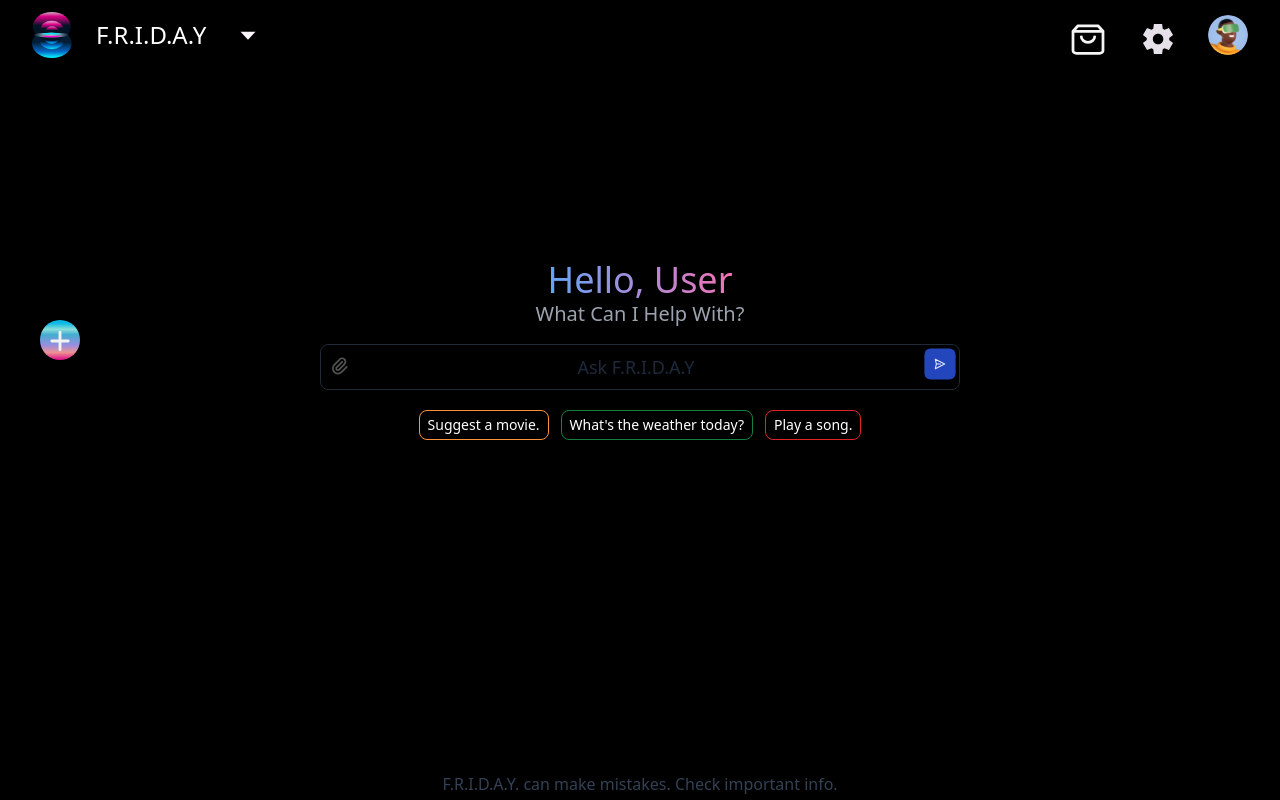
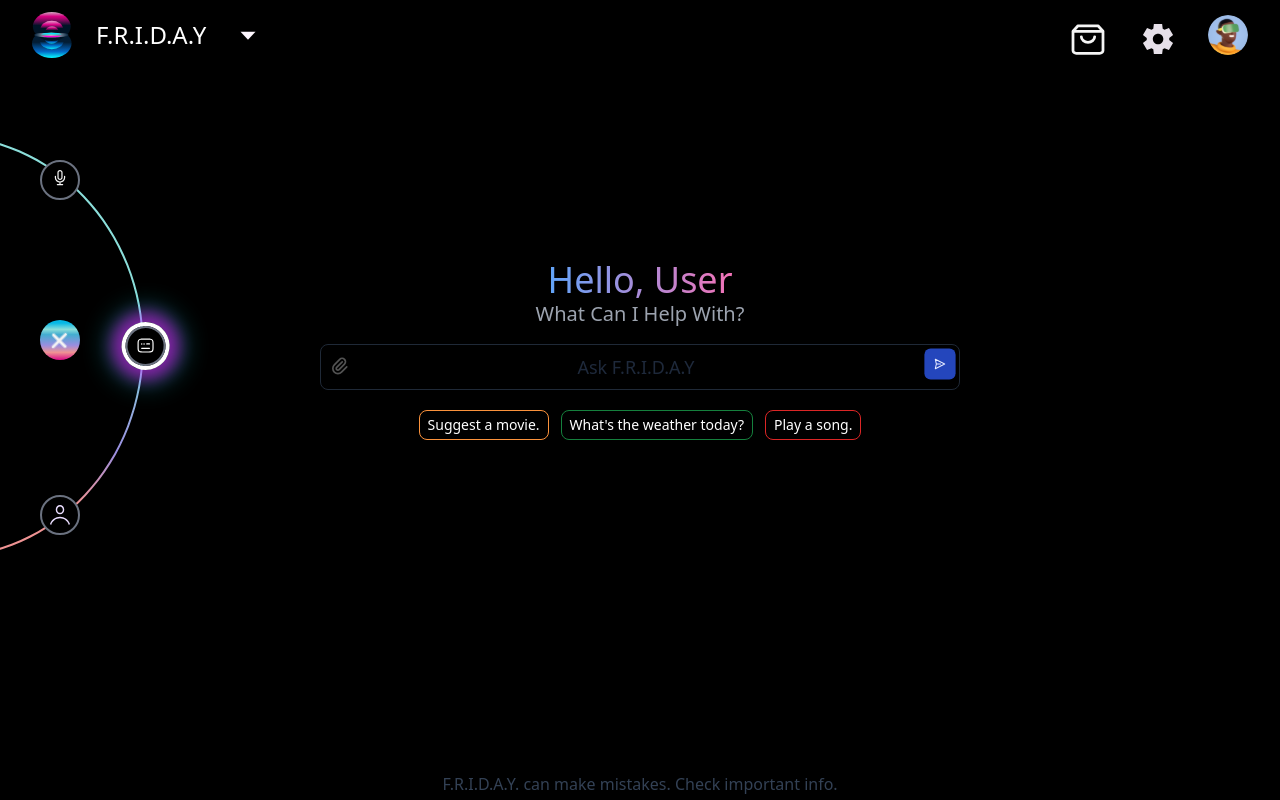
Before and after one commit to akshatgg/Al_Zira, a React (Vite) app: page /home in a window 1280 px wide. Built offline with nearby package versions, Linux system fonts and the light colour scheme.

Commit message:
Update Chnages by Rajendra

```diff
--- a/src/Components/Circularnav/Circularnav.tsx
+++ b/src/Components/Circularnav/Circularnav.tsx
@@ -1,6 +1,6 @@
 import React, { useState, useEffect } from "react";
 import { useLocation, useNavigate, Link } from "react-router-dom";
-import "./Circularnav.css";
+// import "./Circularnav.css"; // Rajendra Changes
 import Plus from "../../assets/Plus.svg";
 import Ellipse from "../../assets/Ellipse.svg";
 import Mic from "../../assets/Mic.svg";
@@ -17,7 +17,7 @@ type ButtonData = {
   translate: number;
 };
 
-const calculateTranslate = (base: number) => {
+const calculateTranslate = (base: number) => { //Rajendra Changes
   const width = window.innerWidth;
   if (width < 640) return base * 0.6;
   if (width < 768) return base * 0.8;
@@ -29,31 +29,31 @@ const buttonsData: ButtonData[] = [
     id: "avatar",
     path: "/avatar",
     icon: Avatar,
-    rotation: -35,
-    translate: calculateTranslate(90),
+    rotation: -25, //Rajendra Changes -35 to -25
+    translate: calculateTranslate(90), //Rajendra Changes
   },
   {
     id: "prompt",
     path: "/home",
     icon: Keyboard,
     rotation: -90,
-    translate: calculateTranslate(200),
+    translate: calculateTranslate(200), //Rajendra CHanges
   },
   {
     id: "audio",
     path: "/Audio",
     icon: Mic,
     rotation: 90,
-    translate: calculateTranslate(135),
+    translate: calculateTranslate(135), //Rajendra CHanges
   },
 ];
 
 export const Circularnav: React.FC = () => {
-  const [isExpanded, setIsExpanded] = useState(false);
+  const [isExpanded, setIsExpanded] = useState(true);
   const [activeIcon, setActiveIcon] = useState<string | null>(null);
   const location = useLocation();
   const navigate = useNavigate();
-  const [dynamicButtons, setDynamicButtons] = useState(buttonsData);
+  const [dynamicButtons, setDynamicButtons] = useState(buttonsData); //Rajendra Changes
 
   useEffect(() => {
     const activeButton = buttonsData.find(
@@ -62,9 +62,9 @@ export const Circularnav: React.FC = () => {
     setActiveIcon(activeButton?.id || null);
   }, [location.pathname]);
 
-  const handleToggleExpand = () => {
-    setIsExpanded((prev) => !prev);
-  };
+  // const handleToggleExpand = () => { //Rajendra Changes
+  //   setIsExpanded((prev) => !prev);
+  // };
 
   const handleButtonClick = (buttonId: string, path: string) => {
     setActiveIcon(buttonId); // Set active icon
@@ -72,7 +72,7 @@ export const Circularnav: React.FC = () => {
     setTimeout(() => {
       // After the transition, navigate to the path
       navigate(path);
-    }, 500); // Adjust the timeout duration as per your transition time
+    }, 2000); // Adjust the timeout duration as per your transition time Rajendra Changes
   };
 
   const getClockwiseRotation = (current: number, target: number): number => {
@@ -107,7 +107,7 @@ export const Circularnav: React.FC = () => {
 
     return {
       transform: `rotate(${finalRotation % 360}deg) translate(${buttonsData[relativeIndex].translate}px)`,
-      transition: "transform 0.5s ease-in-out",
+      transition: "transform 1.5s ease-in-out", //Rajendra Changes
       "--inner-icon-rotation": `${-finalRotation % 360}deg`,
     } as React.CSSProperties;
   };
@@ -118,7 +118,7 @@ export const Circularnav: React.FC = () => {
         ...button,
         translate: calculateTranslate(button.translate),
       }));
-      setDynamicButtons(updatedButtons);
+      setDynamicButtons(updatedButtons); //Rajendra Changes
     };
     window.addEventListener("resize", handleResize);
     return () => window.removeEventListener("resize", handleResize);
@@ -128,8 +128,8 @@ export const Circularnav: React.FC = () => {
   return (
     <div
       className="fixed top-2/4 left-10 w-10 h-10 -mt-20 cursor-pointer"
-      onMouseEnter={handleToggleExpand}
-      onMouseLeave={() => !isExpanded && setIsExpanded(false)}
+      // onMouseEnter={handleToggleExpand}
+      // onMouseLeave={() => !isExpanded && setIsExpanded(false)} //Rajendra Changes to prevent default open nav
     >
       <img src={Ellipse} alt="Ellipse" className="w-full h-full" />
       <div
```
